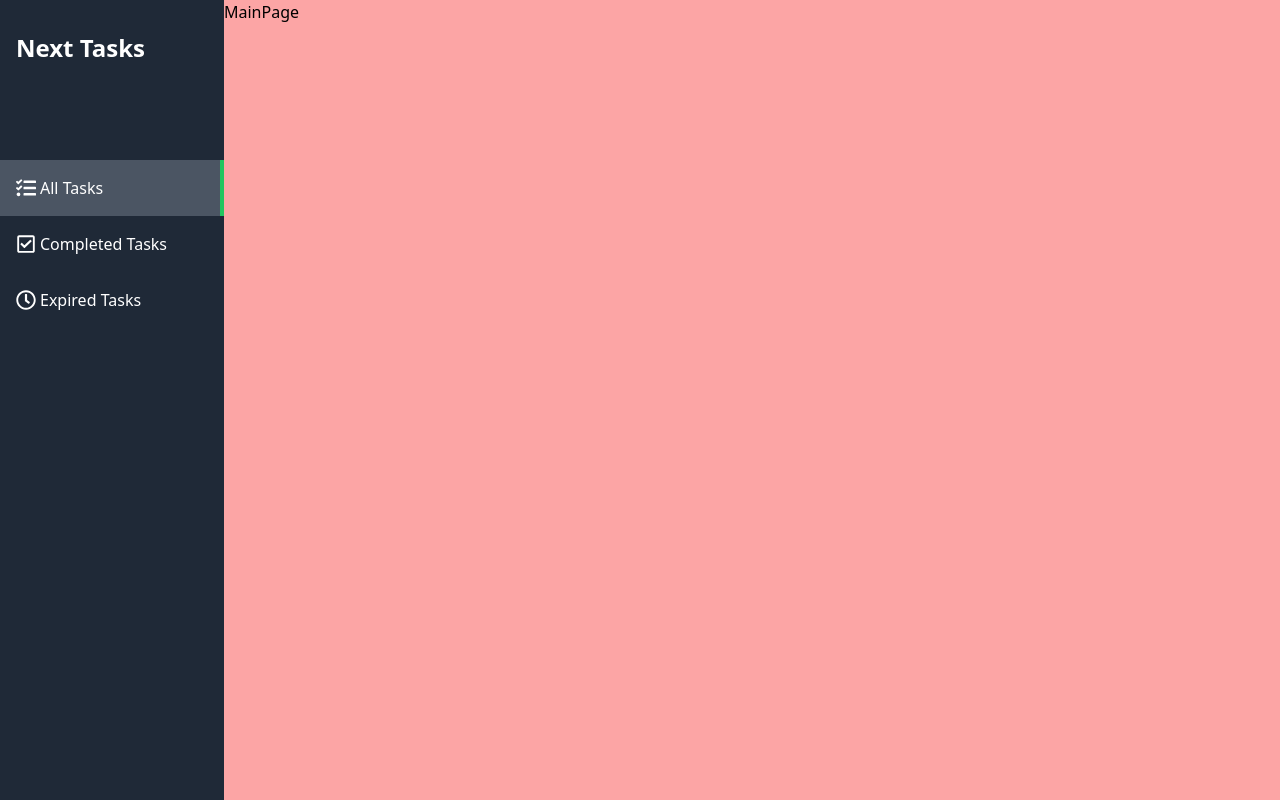
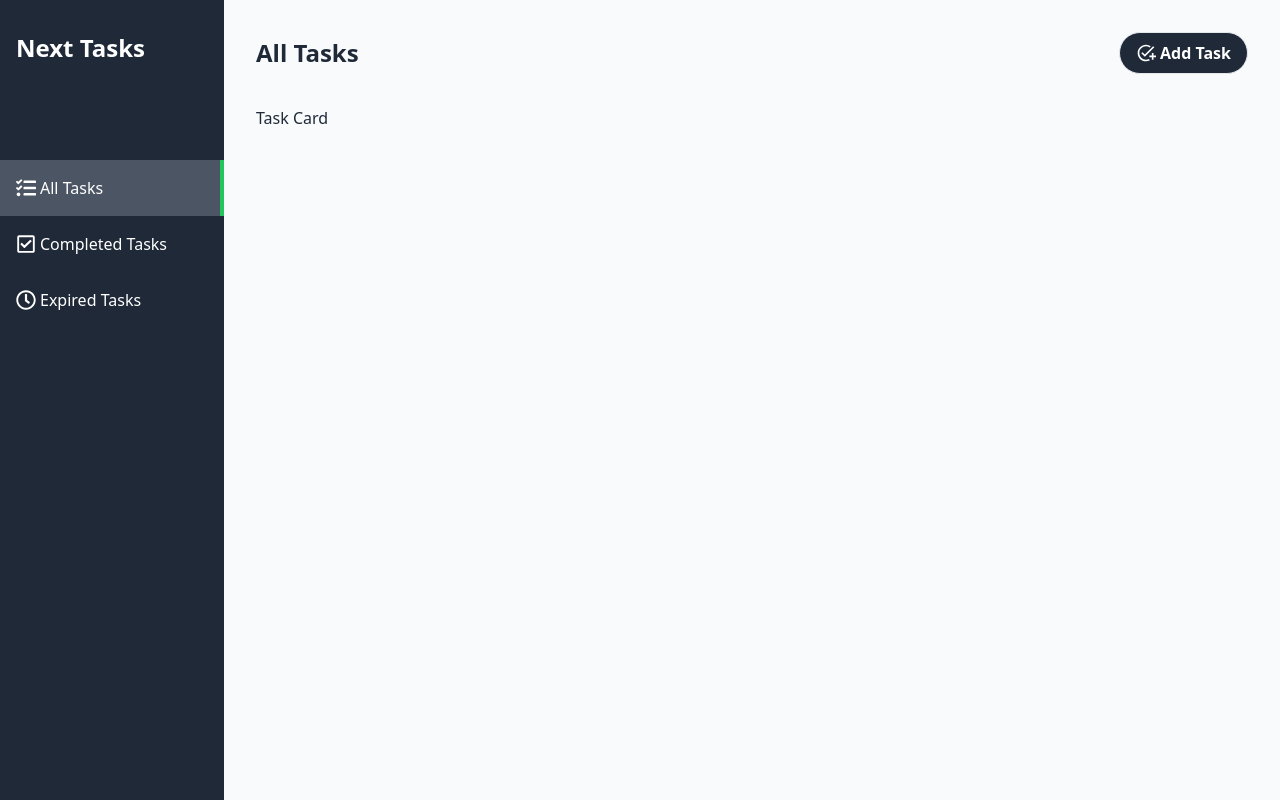
Before and after one commit to fztkm/next_tasks, a Next.js app: page / in a window 1280 px wide. Built offline with nearby package versions, Linux system fonts and the light colour scheme.

Commit message:
25 メインページの実装

```diff
--- a/src/app/(main)/layout.tsx
+++ b/src/app/(main)/layout.tsx
@@ -9,7 +9,7 @@
   return (
     <div className="flex h-screen">
         <SideMenu />
-        <div className='bg-red-300 flex-1 overflow-auto'>{children}</div>
+        <div className='bg-slate-50 flex-1 overflow-auto'>{children}</div>
     </div>
   )
 }
--- a/src/app/(main)/page.tsx
+++ b/src/app/(main)/page.tsx
@@ -1,8 +1,21 @@
+import Link from 'next/link'
 import React from 'react'
+import { MdAddTask } from 'react-icons/md'
 
 const MainPage = () => {
   return (
-    <div>MainPage</div>
+    <div className='text-gray-800 p-8 h-full overflow-y-auto pb-24'>
+        <header className='flex justify-between items-center'>
+            <h1 className='text-2xl font-bold flex items-center'>All Tasks</h1>
+            <Link href='/new' className='flex items-center gap-1 font-semibold border px-4 py-2 rounded-full sahdow-sm text-white bg-gray-800 hover:bg-gray-700'>
+                <MdAddTask className='size-5'/>
+                <div>Add Task</div>
+            </Link>
+        </header>
+        <div className='mt-8 flex gap-4'>
+            Task Card
+        </div>
+    </div>
   )
 }
 
```
